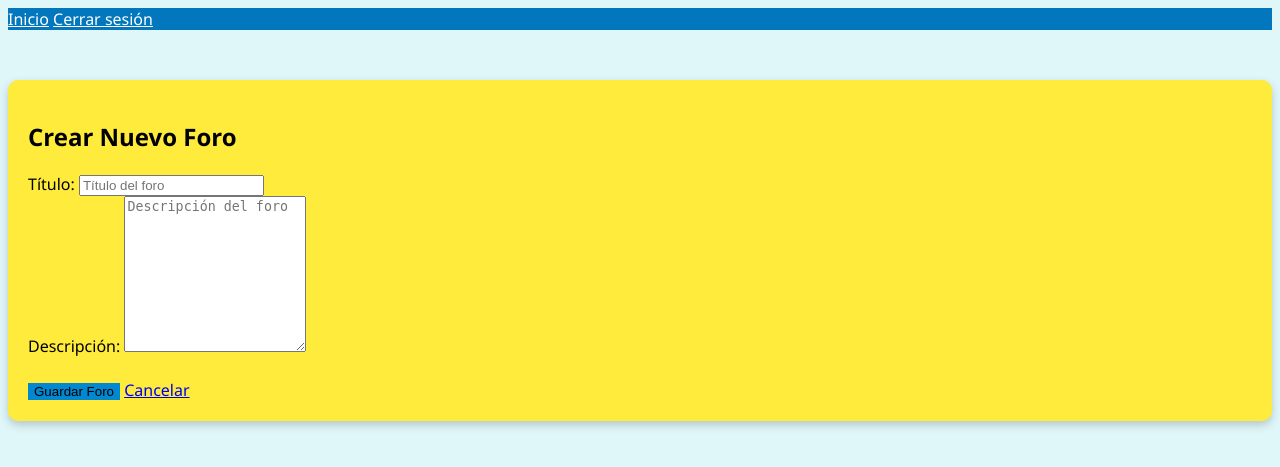
After one commit to Kevincamelo5/ColabNotes, a Flask app: page /create_foro in a window 1280 px wide. The commit adds this page. Shown: the top 467 px of the page. Run offline with Flask 3, Linux system fonts and the light colour scheme; a user stored in the database is signed in.

Commit message:
crear y ver foros
se pueden crear y ver foros de estudiantes

```diff
--- a/ColabNotes/app/routes.py
+++ b/ColabNotes/app/routes.py
@@ -1,7 +1,6 @@
 from flask import Blueprint, render_template, redirect, url_for, flash, request
 from app import db
-from app.models import User
-from app.models import Note
+from app.models import User, Foro, Note
 from flask_login import login_user, logout_user, current_user, login_required
 from werkzeug.security import generate_password_hash, check_password_hash
 
@@ -116,3 +115,73 @@ def view_note(note_id):
 
     # Renderizar la plantilla con los detalles de la nota
     return render_template('view_note.html', note=note)
+
+@main.route('/create_foro', methods=['GET', 'POST'])
+@login_required
+def create_foro():
+    if request.method == 'POST':
+        title = request.form.get('title')
+        description = request.form.get('description')
+
+        # Validación de datos
+        if not title or not description:
+            flash('Por favor, completa todos los campos.', 'danger')
+            return redirect(url_for('main.create_foro'))
+
+        try:
+            new_foro = Foro(title=title, description=description)
+            db.session.add(new_foro)
+            db.session.commit()
+
+            # Asociar el foro con el usuario actual
+            current_user.foros.append(new_foro)
+            db.session.commit()
+
+            flash('Foro creado con éxito.', 'success')
+            return redirect(url_for('main.dashboard'))
+        except Exception as e:
+            db.session.rollback()
+            flash(f'Ocurrió un error al crear el foro: {str(e)}', 'danger')  # Muestra el mensaje de error específico
+            print(e)  # Para depuración
+
+    return render_template('create_foro.html')
+
+
+@main.route('/view_foros')
+@login_required
+def view_foros():
+    # Obtener todos los foros en los que participa el usuario actual
+    foros = current_user.foros.all()
+    return render_template('view_foros.html', foros=foros)
+
+
+@main.route('/join_foro/<int:foro_id>', methods=['POST'])
+@login_required
+def join_foro(foro_id):
+    foro = Foro.query.get_or_404(foro_id)
+
+    # Verificar si el usuario ya está participando en el foro
+    if current_user in foro.participants:
+        flash('Ya estás participando en este foro.', 'info')
+    else:
+        current_user.foros.append(foro)
+        db.session.commit()
+        flash('Te has unido al foro.', 'success')
+
+    return redirect(url_for('main.view_foros'))
+
+
+@main.route('/leave_foro/<int:foro_id>', methods=['POST'])
+@login_required
+def leave_foro(foro_id):
+    foro = Foro.query.get_or_404(foro_id)
+
+    # Verificar si el usuario está participando en el foro
+    if current_user not in foro.participants:
+        flash('No estás participando en este foro.', 'info')
+    else:
+        current_user.foros.remove(foro)
+        db.session.commit()
+        flash('Has abandonado el foro.', 'success')
+
+    return redirect(url_for('main.view_foros'))
--- /dev/null
+++ b/ColabNotes/app/templates/create_foro.html
@@ -0,0 +1,22 @@
+{% extends "base.html" %}
+{% block title %}Crear Foro{% endblock %}
+{% block content %}
+<div class="card">
+    <h2 class="text-center">Crear Nuevo Foro</h2>
+    <form method="POST" action="{{ url_for('main.create_foro') }}">
+        <div class="form-group">
+            <label for="title">Título:</label>
+            <input name="title" id="title" type="text" class="form-control" placeholder="Título del foro" required
+                minlength="3">
+        </div>
+        <div class="form-group">
+            <label>Descripción:</label>
+            <textarea name="description" id="description" rows="10" class="form-control"
+                placeholder="Descripción del foro" required></textarea>
+        </div>
+        <br>
+        <button type="submit" class="btn btn-primary">Guardar Foro</button>
+        <a href="{{ url_for('main.view_foros') }}" class="btn btn-secondary">Cancelar</a>
+    </form>
+</div>
+{% endblock %}
--- a/ColabNotes/app/templates/dashboard.html
+++ b/ColabNotes/app/templates/dashboard.html
@@ -6,7 +6,7 @@
     <p class="text-center">Este es tu panel principal. Desde aquí pronto podrás:</p>
     <ul>
         <li><a href="{{ url_for('main.view_notes') }}"> Ver y crear notas. </a></li>
-        <li>Participar en foros colaborativos</li>
+        <li><a href="{{ url_for('main.view_foros')}}">Participar en foros</a></li>
         <li>Conectar con otros usuarios</li>
     </ul>
     <br>
```
Also changed, not shown: ColabNotes/app/models.py (+14 -0 lines), ColabNotes/app/templates/view_foros.html (added, +25 -0 lines), ColabNotes/instance/site.db.
